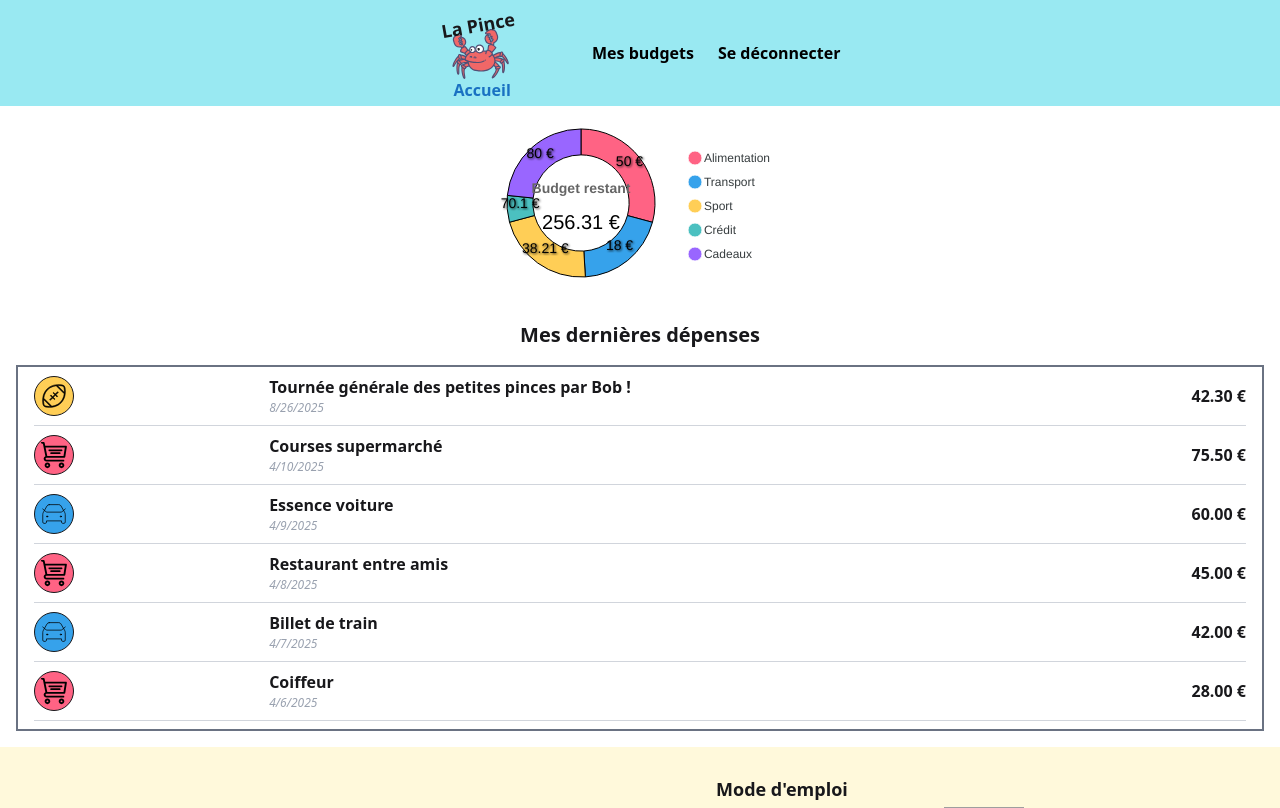
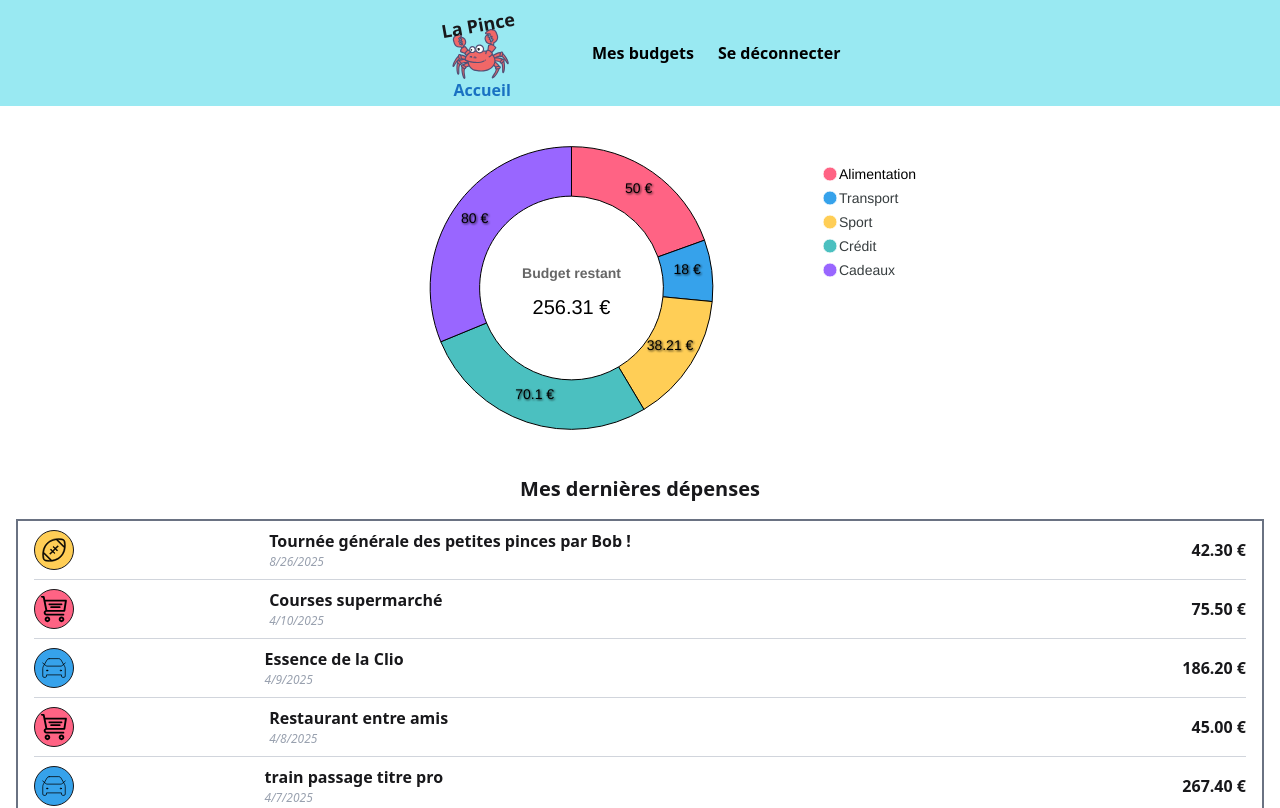
Before and after one commit to martinFretto/LaPince-FrontReact, a React (Vite) app in the folder La pince/: page /dashboard in a window 1280 px wide. Shown: the top 808 px of the page. Built offline with nearby package versions, Linux system fonts and the light colour scheme; grey boxes are pictures that could not be loaded.

Commit message:
debug graph apexchart

```diff
--- a/La pince/src/components/Donught/index.tsx
+++ b/La pince/src/components/Donught/index.tsx
@@ -10,7 +10,6 @@ const DonutChart = () => {
 	const categories = budgets.map((budget) => budget.name);
 	const categoriesId = budgets.map((budget) => budget.id);
 	const colors = budgets.map((budget) => budget.color);
-	const series = budgets.map((budget) => budget.spent_amount);
 	// récuperation et addition du total des budgets
 	const totalBudget = budgets.reduce(
 		(acc, budget) => acc + budget.allocated_amount,
@@ -20,10 +19,12 @@ const DonutChart = () => {
 	const remainingByBudget = budgets.map(
 		(budget) => budget.allocated_amount - budget.spent_amount,
 	);
+	const series = remainingByBudget;
 
 	const spent = series.reduce((acc, val) => acc + val, 0);
 	// *100 / 100 pour les 2 chiffres apres la virgule
 	const remaining = Math.round((totalBudget - spent) * 100) / 100;
+	const totalRemaining = series.reduce((acc, val) => acc + val, 0);
 
 	const options: ApexOptions = {
 		chart: {
@@ -60,7 +61,7 @@ const DonutChart = () => {
 							fontSize: "20px",
 							color: remaining < 0 ? "#ef4444" : "#000", // rouge si dépassement
 							offsetY: 10,
-							formatter: () => `${remaining} €`,
+							formatter: () => `${Math.round(totalRemaining * 100) / 100} €`,
 						},
 						total: {
 							show: true,
@@ -69,7 +70,7 @@ const DonutChart = () => {
 							fontSize: "14px",
 							fontWeight: "bold",
 							color: "#666",
-							formatter: () => `${remaining} €`,
+							formatter: () => `${Math.round(totalRemaining * 100) / 100} €`,
 						},
 					},
 				},
@@ -87,6 +88,15 @@ const DonutChart = () => {
 				fontWeight: "normal",
 			},
 		},
+		legend: {
+			show: true,
+			position: "right", // 👈 change ça
+			fontSize: "14px",
+			labels: {
+				colors: ["#000"],
+			},
+		},
+
 		stroke: {
 			show: true,
 			width: 1,
@@ -115,14 +125,27 @@ const DonutChart = () => {
 	};
 
 	return (
-		<div className="mt-4 justify-center flex ">
-			<ReactApexChart
+		<>
+			<div className="flex justify-center mt-8 ml-13 sm:mr-15">
+				{/* <div className="w-full max-w-[600px]">
+				<ReactApexChart
 				options={options}
 				series={series}
 				type="donut"
 				width="100%"
-			/>
-		</div>
+				/>
+				</div> */}
+
+				<div className="w-full max-w-[600px]">
+					<ReactApexChart
+						options={options}
+						series={series}
+						type="donut"
+						height={300}
+					/>
+				</div>
+			</div>
+		</>
 	);
 };
 
--- a/La pince/src/data/expenditure.ts
+++ b/La pince/src/data/expenditure.ts
@@ -12,9 +12,9 @@ export const expenditures = [
 	},
 	{
 		id: 2,
-		description: "Essence voiture",
+		description: "Essence de la Clio",
 		payment_method: "Carte bancaire",
-		amount: 60.0,
+		amount: 186.2,
 		date: "2025-04-09",
 		user_id: 1,
 		budget_id: 2,
@@ -100,9 +100,9 @@ export const expenditures = [
 	},
 	{
 		id: 10,
-		description: "Billet de train",
+		description: "train passage titre pro",
 		payment_method: "Carte bancaire",
-		amount: 42.0,
+		amount: 267.4,
 		date: "2025-04-07",
 		user_id: 1,
 		budget_id: 2,
--- a/La pince/src/pages/Dashboard.tsx
+++ b/La pince/src/pages/Dashboard.tsx
@@ -16,7 +16,6 @@ export default function Dashboard() {
 	return (
 		<div>
 			<DonutChart />
-
 			<LastExpenses onExpenseClick={handleExpenseClick} />
 			<ExpensesModal
 				isOpen={isOpen}
```
